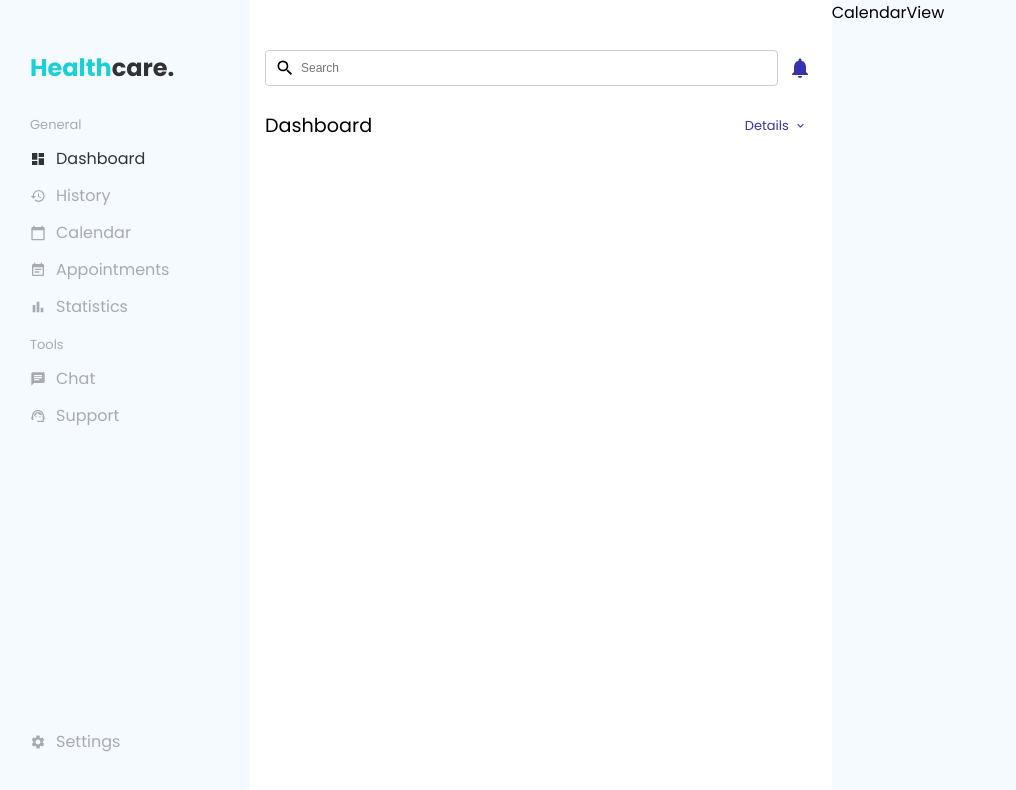
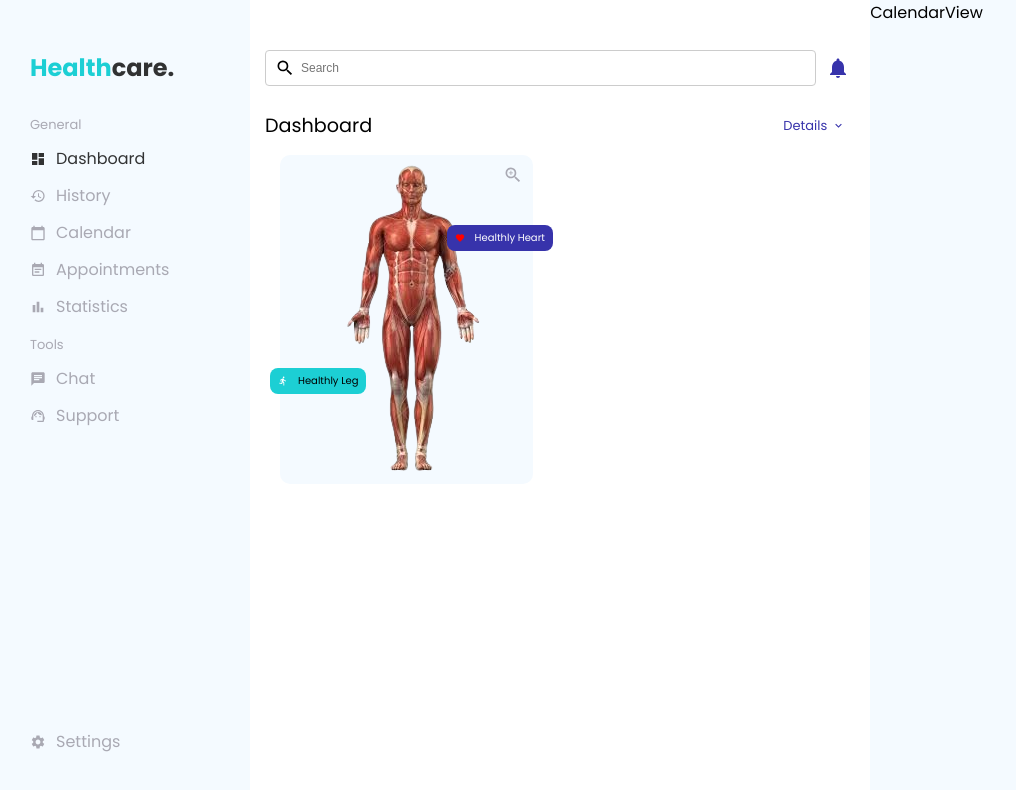
Before and after one commit to aravinth2706/healthcare, a React (Vite) app: page / in a window 1280 px wide. Shown: the top 790 px of the page, without its empty margins (0-1016 px from the left). Built offline with nearby package versions, Linux system fonts and the light colour scheme.

Commit message:
Anatomy section completed

```diff
--- a/src/components/DashboardMainContent/DashboardOverview/AnatomySection.jsx
+++ b/src/components/DashboardMainContent/DashboardOverview/AnatomySection.jsx
@@ -1,8 +1,25 @@
+import anatomy from "../../../assets/images/dashboard/human-anatomy.png";
+import styles from "../../../styles/DashboardMainContent/DashboardOverview/Anatomy.module.css";
+import { MdFavorite, MdDirectionsRun, MdZoomIn } from "react-icons/md";
 function AnatomySection() {
   return (
-    <>
-      <p>AnatomySection</p>
-    </>
+    <section className={styles.dashboardMain}>
+      <div className={styles.anatomyContainer}>
+        <div className={styles.anatomy}>
+          <img src={anatomy} />
+          <div className={styles.heart}>
+            <MdFavorite color="red" />
+            Healthly Heart
+          </div>
+          <div className={styles.leg}>
+            <MdDirectionsRun color="white" />
+            Healthly Leg
+          </div>
+          <MdZoomIn size={20} className={styles.zoomInIcon} />
+        </div>
+      </div>
+      <div className={styles.healthStatus}></div>
+    </section>
   );
 }
 export default AnatomySection;
--- a/src/pages/Dashboard.jsx
+++ b/src/pages/Dashboard.jsx
@@ -1,6 +1,7 @@
 import styles from "../styles/DashboardMainContent/Dashboard.module.css";
 import { MdNotifications, MdSearch, MdKeyboardArrowDown } from "react-icons/md";
 import CalenderView from "../components/DashboardMainContent/CalendarView";
+import AnatomySection from "../components/DashboardMainContent/DashboardOverview/AnatomySection";
 
 function Dashboard() {
   return (
@@ -20,6 +21,7 @@ function Dashboard() {
             <MdKeyboardArrowDown />
           </div>
         </div>
+        <AnatomySection />
       </section>
       <section>
         <CalenderView />
--- /dev/null
+++ b/src/styles/DashboardMainContent/DashboardOverview/Anatomy.module.css
@@ -0,0 +1,47 @@
+.dashboardMain {
+  display: flex;
+  padding: 10px;
+}
+.anatomyContainer {
+  display: flex;
+  justify-content: center;
+  position: relative;
+  padding: 0 20px;
+}
+.anatomy {
+  padding: 0 50px;
+  background-color: var(--secondary-bg);
+  display: flex;
+  justify-content: center;
+  border-radius: 10px;
+}
+.heart,
+.leg {
+  position: absolute;
+  font-size: x-small;
+  padding: 5px 8px;
+  border-radius: 8px;
+  display: flex;
+  gap: 10px;
+  align-items: center;
+}
+.heart {
+  background-color: var(--blue-bg);
+  right: 0px;
+  top: 70px;
+  color: white;
+}
+.leg {
+  background-color: var(--primary-text);
+  left: 10px;
+  bottom: 90px;
+}
+.zoomInIcon {
+  position: absolute;
+  top: 10px;
+  right: 30px;
+  color: var(--secondary-text);
+}
+
+.healthStatus {
+}
```
